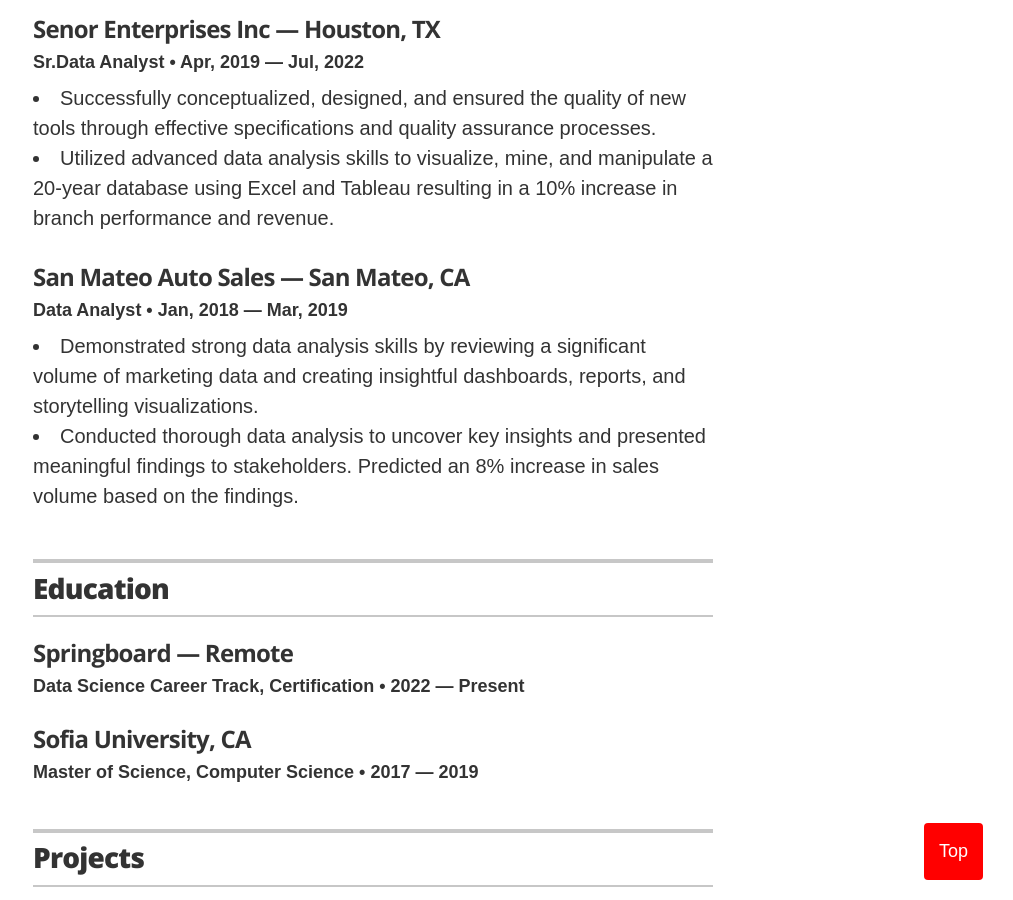
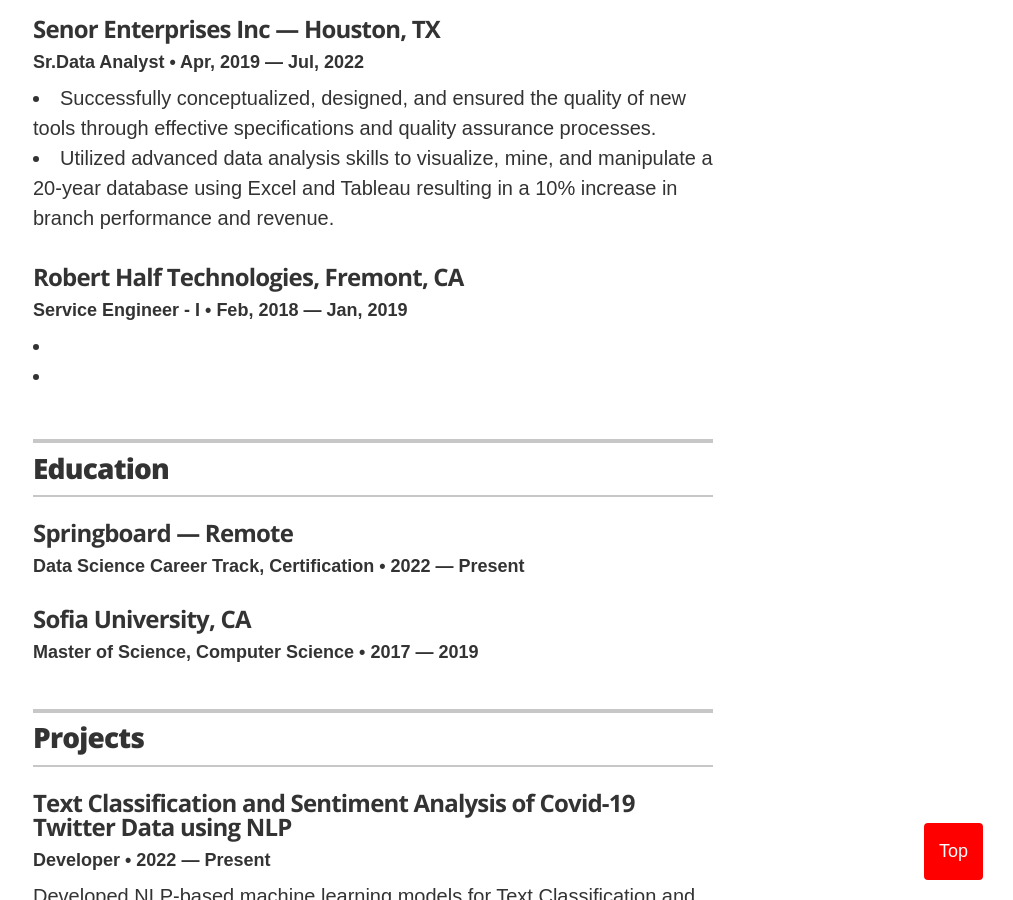
Before and after one commit to ttariqaziz/ttariqaziz.github.io, a Jekyll site: the page built from index.html, in a window 1280 px wide and 900 px high, scrolled down 878 px. Shown: the whole window, without its empty margins (267-1280 px from the left). Built offline with Jekyll 4.4.1, drawn with Linux system fonts in a browser that asks for light colours.

Commit message:
Update experience.yml

```diff
--- a/_data/experience.yml
+++ b/_data/experience.yml
@@ -13,8 +13,14 @@
   summary: <li>Successfully conceptualized, designed, and ensured the quality of new tools through effective specifications and quality assurance processes.</li><li>Utilized advanced data analysis skills to visualize, mine, and manipulate a 20-year database using Excel and Tableau resulting in a 10% increase in branch performance and revenue.</li>
 
 
-# Data Analyst
-- company: San Mateo Auto Sales &mdash; San Mateo, CA
-  position: Data Analyst
-  duration:   Jan, 2018  &mdash; Mar, 2019
-  summary: <li>Demonstrated strong data analysis skills by reviewing a significant volume of marketing data and creating insightful dashboards, reports, and storytelling visualizations.</li><li>Conducted thorough data analysis to uncover key insights and presented meaningful findings to stakeholders. Predicted an 8% increase in sales volume based on the findings.</li>
+# Engineer
+- company: Robert Half Technologies, Fremont, CA
+  position: Service Engineer - I
+  duration: Feb, 2018 &mdash; Jan, 2019
+  summary: <li>  </li><li>  </li>
+
+
+#- company: San Mateo Auto Sales &mdash; San Mateo, CA
+#  position: Data Analyst
+#  duration:   Jan, 2018  &mdash; Mar, 2019
+#  summary: <li>Demonstrated strong data analysis skills by reviewing a significant volume of marketing data and creating insightful dashboards, reports, and storytelling visualizations.</li><li>Conducted thorough data analysis to uncover key insights and presented meaningful findings to stakeholders. Predicted an 8% increase in sales volume based on the findings.</li>
```
